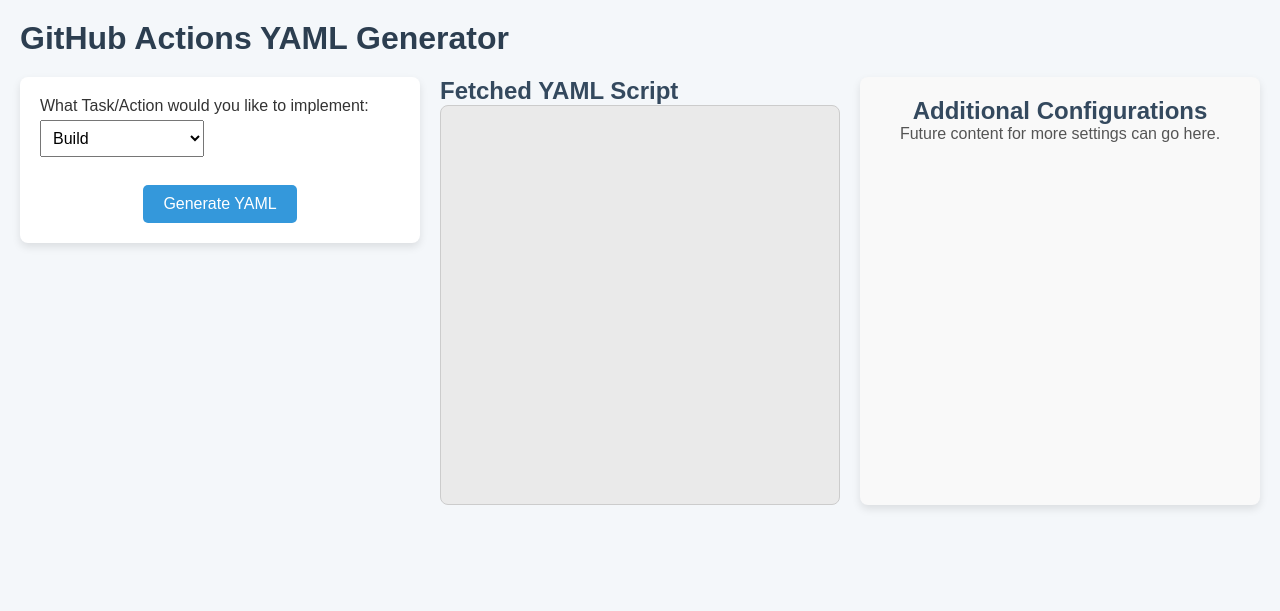
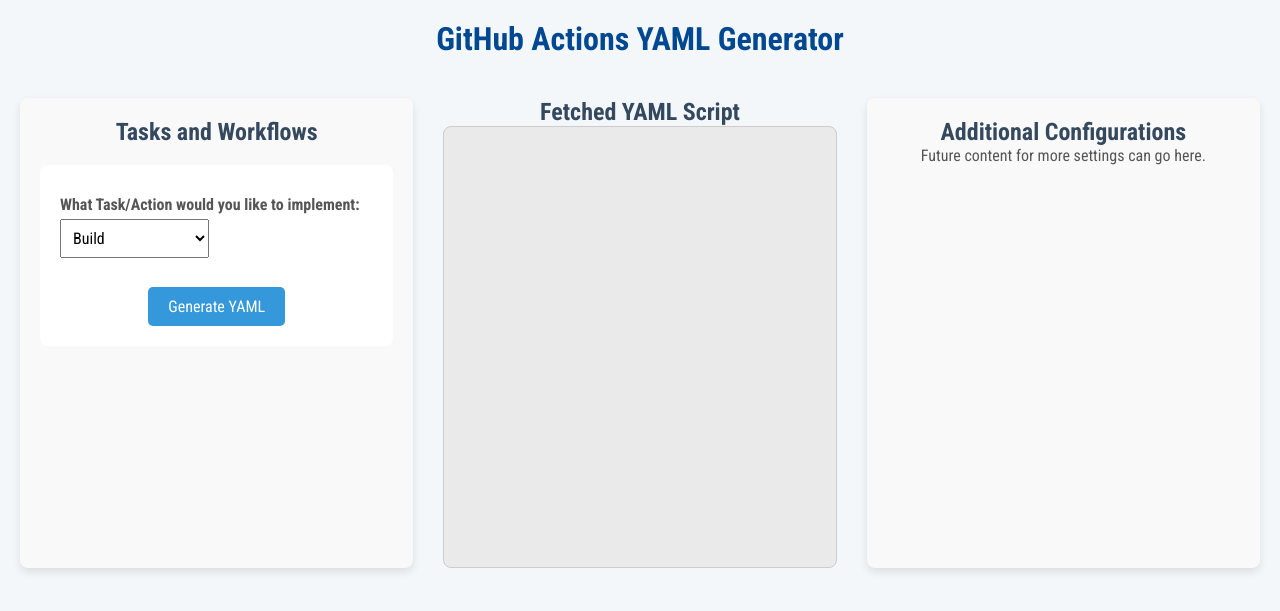
Before and after one commit to ZinxValkyria/test_site, a Flask app: page / in a window 1280 px wide. Shown: the top 611 px of the page. Run offline with Flask 3, Linux system fonts and the light colour scheme.

Commit message:
minoe improvments

```diff
--- a/static/css/styles.css
+++ b/static/css/styles.css
@@ -2,7 +2,9 @@
 * {
     margin: 0;
     padding: 0;
-    box-sizing: border-box;
+    /* box-sizing: border-box; */
+    font-family: "Roboto Condensed", sans-serif;
+    font-optical-sizing: auto;
 }
 
 /* Body styling */
@@ -14,19 +16,22 @@
 }
 
 h1 {
-    color: #2c3e50;
-    margin-bottom: 20px;
+    color: #004891;
+    margin-bottom: 40px;
+    text-align: center;
+
 }
 
 h2 {
     color: #34495e;
+    text-align: center;
 }
 
 /* Grid layout for splitting the page into 3 sections */
 .container {
     display: grid;
     grid-template-columns: 1fr 1fr 1fr;
-    gap: 20px;
+    gap: 30px;
 }
 
 /* Left Section: Form styling */
@@ -34,7 +39,7 @@
     background-color: #fff;
     padding: 20px;
     border-radius: 8px;
-    box-shadow: 0 4px 8px rgba(0, 0, 0, 0.1);
+    /* box-shadow: 0 4px 8px rgba(0, 0, 0, 0.1); */
 }
 
 label {
@@ -53,7 +58,7 @@
 /* YAML output styling */
 .middle-section pre {
     background-color: #eaeaea;
-    /* padding: 20px; */
+    padding: 20px;
     border-radius: 8px;
     border: 1px solid #ccc;
     white-space: pre-wrap;
@@ -72,7 +77,13 @@
     text-align: center;
     color: #555;
 }
-
+.left-section {
+    background-color: #f9f9f9;
+    padding: 20px;
+    border-radius: 8px;
+    box-shadow: 0 4px 8px rgba(0, 0, 0, 0.1);
+    color: #555;
+}
 /* Button styling */
 button {
     padding: 10px 20px;
@@ -87,4 +98,5 @@
 
 button:hover {
     background-color: #2980b9;
+    size-adjust: 0.5;
 }
--- a/templates/index.html
+++ b/templates/index.html
@@ -2,6 +2,9 @@
 <html lang="en">
 <head>
     <link rel="stylesheet" href="../static/css/styles.css">
+    <link rel="preconnect" href="https://fonts.googleapis.com">
+<link rel="preconnect" href="https://fonts.gstatic.com" crossorigin>
+<link href="https://fonts.googleapis.com/css2?family=Roboto+Condensed:ital,wght@0,100..900;1,100..900&display=swap" rel="stylesheet">
     <script src="../static/js/script.js"></script>
     <meta charset="UTF-8">
     <meta name="viewport" content="width=device-width, initial-scale=1.0">
@@ -12,7 +15,9 @@
     <div class="container">
         <!-- Left Section: Form -->
         <div class="left-section">
-            <form action="/generate" method="post" onsubmit="return handleTaskChange()>
+            <h2>Tasks and Workflows</h2><br>
+
+            <form action="/generate" method="post" onsubmit="return handleTaskChange()">
                 <label for="task">What Task/Action would you like to implement:</label>
                 <select id="task" name="task" required onchange="handleTaskChange()">
                     <option value="build">Build</option>
@@ -63,8 +68,8 @@
         </div>
 
         <!-- Right Section: Future Content -->
-        <div class="right-section">
-            <h2>Additional Configurations</h2>
+
+        <div class="right-section"> <h2>Additional Configurations</h2>
             <p>Future content for more settings can go here.</p>
         </div>
     </div>
```
